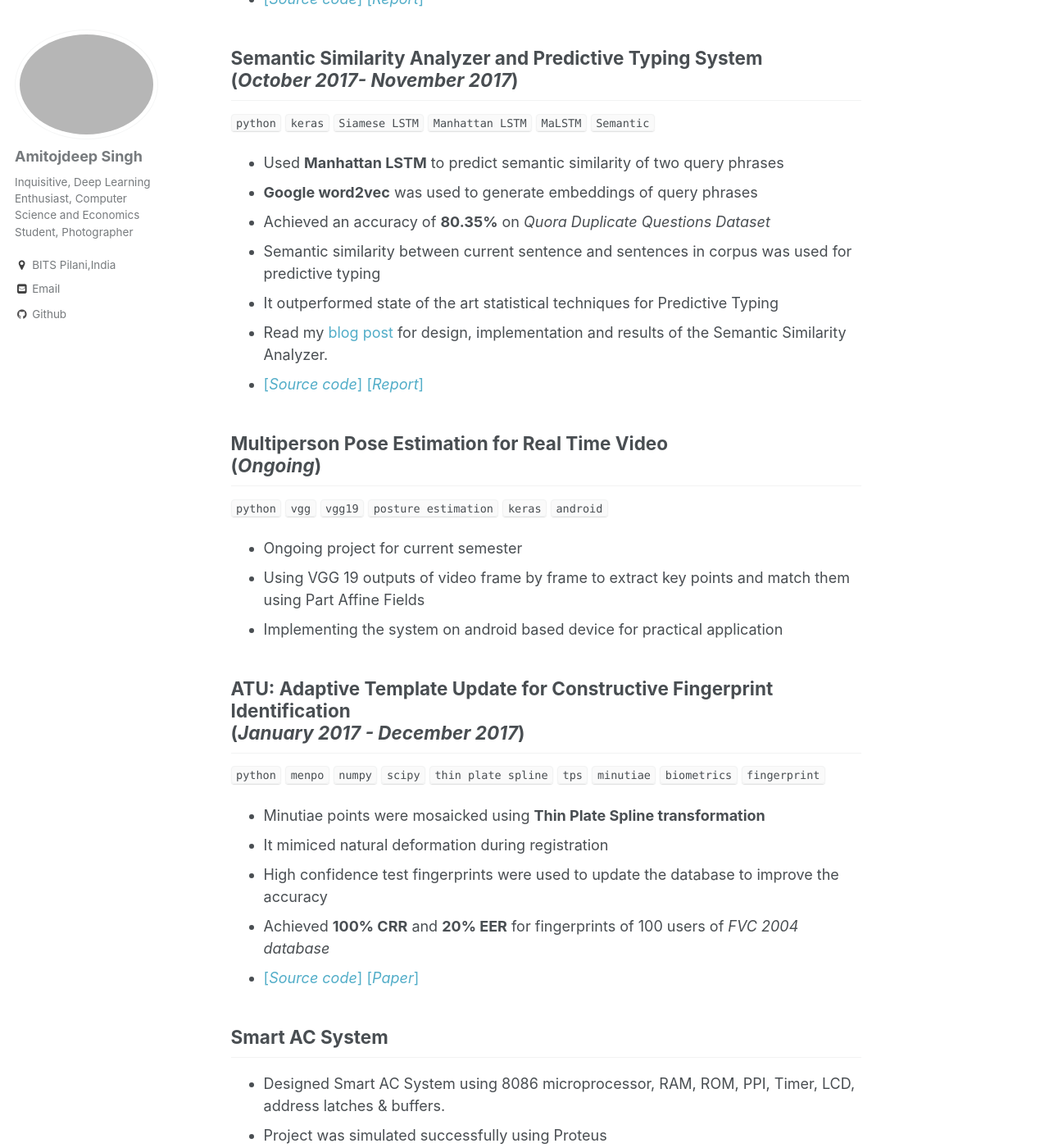
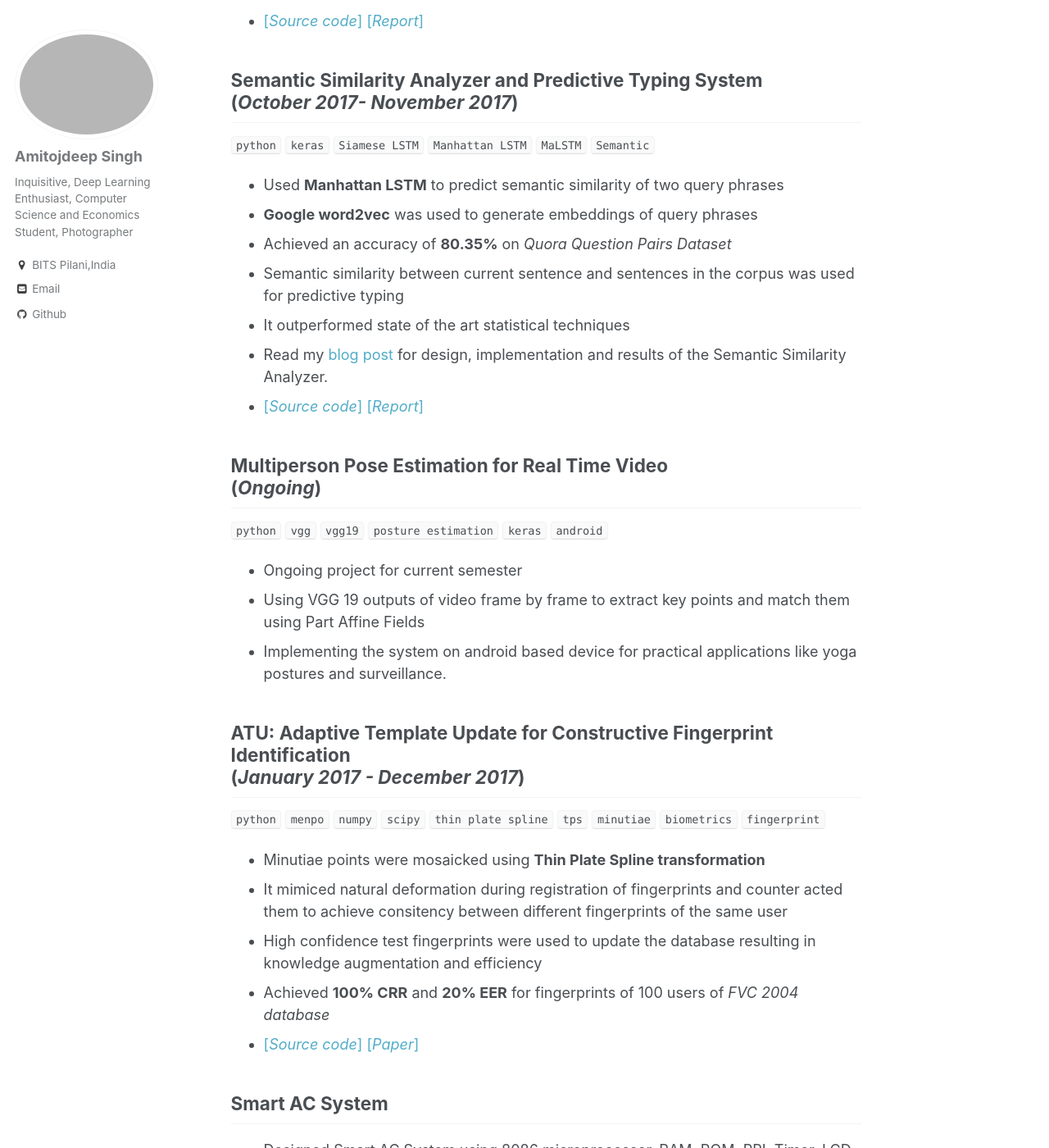
Before and after one commit to amitojdeep/amitojdeep.github.io, a Jekyll site: the page built from _pages/projects.md, in a window 1280 px wide and 1400 px high, scrolled down 1268 px. Shown: the whole window at 82% size. Built offline with Jekyll 4.4.1, drawn with Linux system fonts in a browser that asks for light colours; some of the changed text lies outside the part shown.

Commit message:
Update projects.md

```diff
--- a/_pages/projects.md
+++ b/_pages/projects.md
@@ -32,9 +32,9 @@ Some of the projects that I have done in recent times are briefly described here
 `python` `keras` `Siamese LSTM` `Manhattan LSTM` `MaLSTM` `Semantic` <br>
 * Used **Manhattan LSTM** to predict semantic similarity of two query phrases
 * **Google word2vec** was used to generate embeddings of query phrases
-* Achieved an accuracy of **80.35%** on *Quora Duplicate Questions Dataset*
-* Semantic similarity between current sentence and sentences in corpus was used for predictive typing
-* It outperformed state of the art statistical techniques for Predictive Typing
+* Achieved an accuracy of **80.35%** on *Quora Question Pairs Dataset*
+* Semantic similarity between current sentence and sentences in the corpus was used for predictive typing
+* It outperformed state of the art statistical techniques
 * Read my [blog post](https://amitojdeep.github.io/amitoj-blogs/2017/12/31/semantic-similarity.html) for design, implementation and results of the Semantic Similarity Analyzer.
 * [[_Source code_]](https://github.com/amitojdeep/predictive-typing) [[_Report_]](https://github.com/amitojdeep/predictive-typing/raw/master/report.pdf)
 
@@ -42,13 +42,13 @@ Some of the projects that I have done in recent times are briefly described here
 `python` `vgg` `vgg19` `posture estimation` `keras` `android` <br>
 * Ongoing project for current semester
 * Using VGG 19 outputs of video frame by frame to extract key points and match them using Part Affine Fields
-* Implementing the system on android based device for practical application
+* Implementing the system on android based device for practical applications like yoga postures and surveillance.
 
 ## ATU: Adaptive Template Update for Constructive Fingerprint Identification <br>(_January 2017 - December 2017_)
 `python`  `menpo` `numpy` `scipy` `thin plate spline` `tps` `minutiae` `biometrics` `fingerprint` <br>
 * Minutiae points were mosaicked using **Thin Plate Spline transformation**
-* It mimiced natural deformation during registration
-* High confidence test fingerprints were used to update the database to improve the accuracy
+* It mimiced natural deformation during registration of fingerprints and counter acted them to achieve consitency between different fingerprints of the same user
+* High confidence test fingerprints were used to update the database resulting in knowledge augmentation and efficiency
 * Achieved **100% CRR** and **20% EER** for fingerprints of 100 users of *FVC 2004 database*
 * [[_Source code_]](https://github.com/amitojdeep/fp-recognition) [[_Paper_]](https://github.com/amitojdeep/fp-recognition/raw/master/writeup.pdf)
 
```
Also changed, not shown: other parts of _pages/projects.md (+3 -3 lines).
